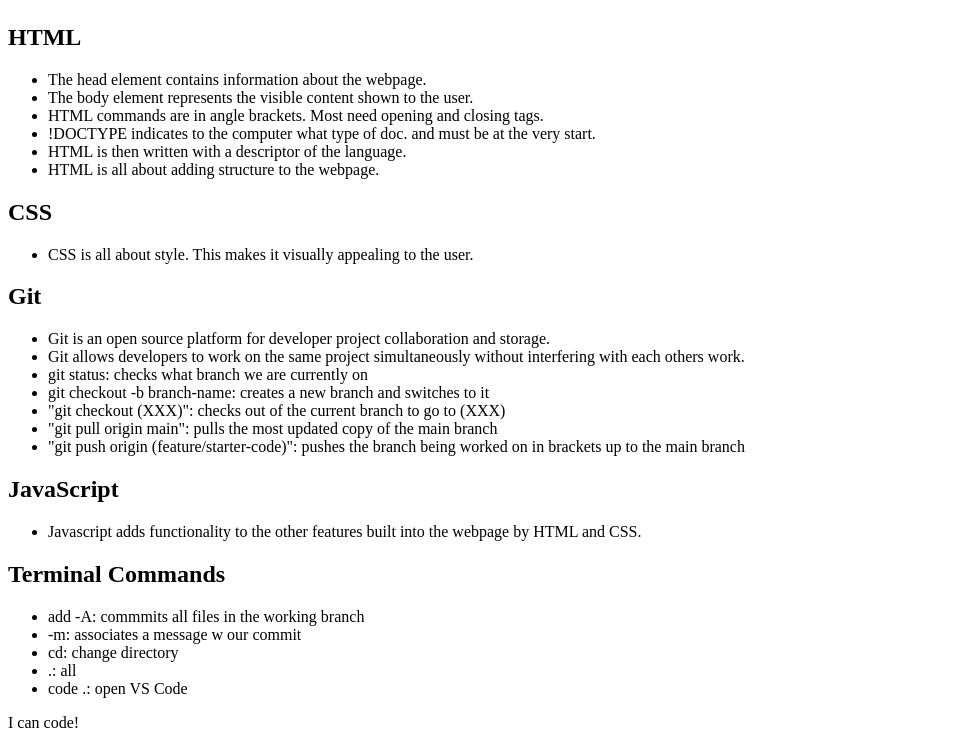
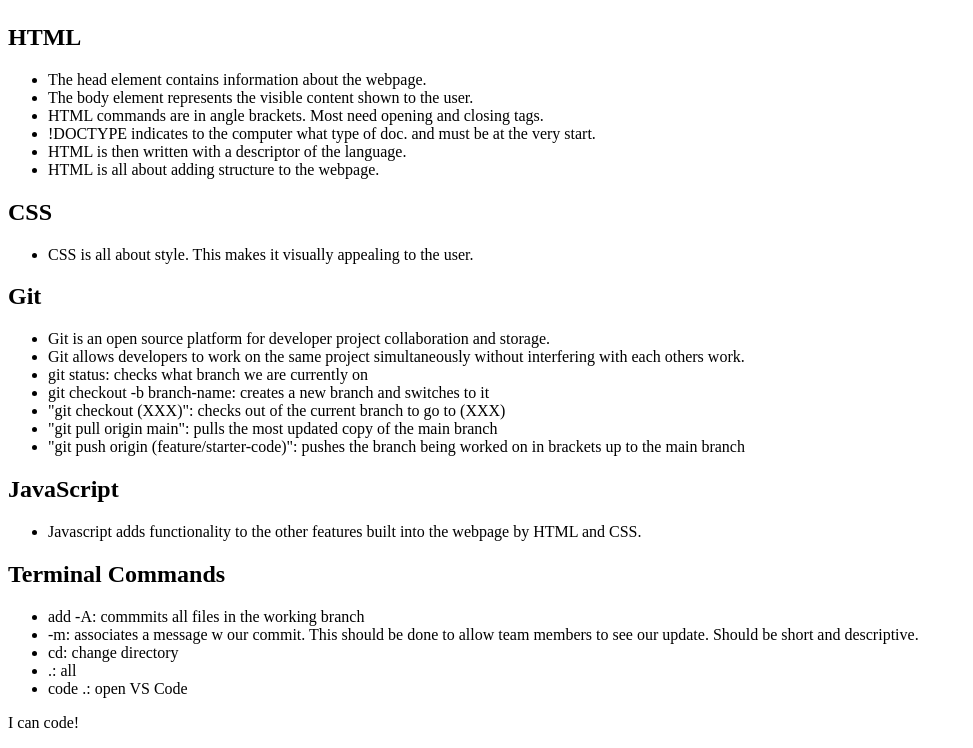
Before and after one commit to ResonantDevotion/prework-study-guide, a plain HTML site: page prework-study-guide code/index.html in a window 1280 px wide. Shown: the part 856-1604 px from the top of the page, without its empty margins (0-973 px from the left). Drawn offline with Linux system fonts and the light colour scheme.

Commit message:
added code to HTML file

```diff
--- a/prework-study-guide code/index.html
+++ b/prework-study-guide code/index.html
@@ -59,7 +59,7 @@
         <h2>Terminal Commands</h2>
         <ul>
           <li>add -A: commmits all files in the working branch</li>
-          <li>-m: associates a message w our commit</li>
+          <li>-m: associates a message w our commit. This should be done to allow team members to see our update. Should be short and descriptive.</li>
           <li>cd: change directory</li>
           <li>.: all</li>
           <li>code .: open VS Code</li>
```
